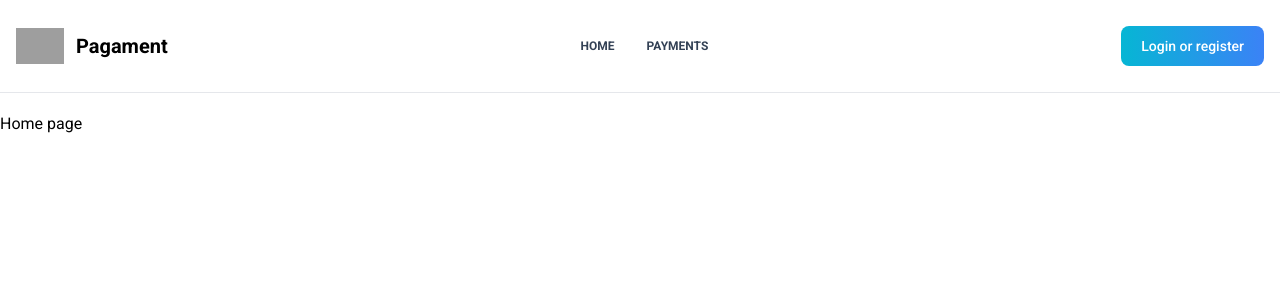
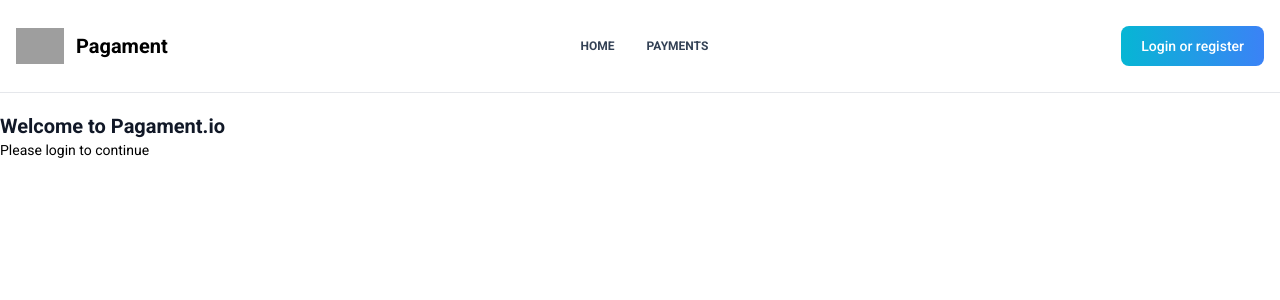
Before and after one commit to WebitFactory-TBH/pgm-fe, a React (Vite) app: page / in a window 1280 px wide. Shown: the top 300 px of the page. Built offline with nearby package versions, Linux system fonts and the light colour scheme; grey boxes are pictures that could not be loaded.

Commit message:
push redirect fix

```diff
--- a/src/components/LoginComponents/WalletConnectBtn.tsx
+++ b/src/components/LoginComponents/WalletConnectBtn.tsx
@@ -86,7 +86,7 @@ export default function WalletConnectBtn({ walletType }: ConnectBtnI) {
       const contractType = walletToContract(walletType);
       connectContract(contractType, walletAddress);
 
-      navigate('/');
+      navigate('/payments');
     } catch (err) {
       console.error(err);
       toast.error((err as any).message);
--- a/src/pages/Home.tsx
+++ b/src/pages/Home.tsx
@@ -1,3 +1,5 @@
+import Text from '../components/shared/Text';
+import Title from '../components/shared/Title';
 import { useContract } from '../context/contract';
 import { useEffect } from 'react';
 
@@ -16,5 +18,10 @@ export default function HomePage() {
     }
   }, [contract]);
 
-  return <>Home page</>;
+  return (
+    <>
+      <Title>Welcome to Pagament.io</Title>
+      <Text>Please login to continue</Text>
+    </>
+  );
 }
```
